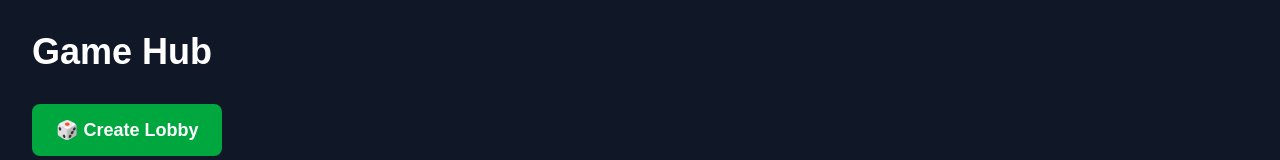
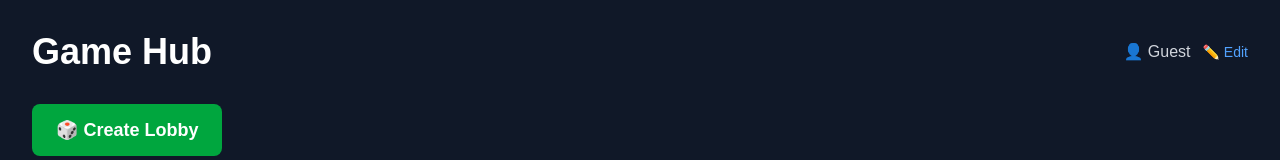
Before and after one commit to Chizza-Guild/gamehub, a Next.js app: page / in a window 1280 px wide. Shown: the top 160 px of the page. Built offline with nearby package versions, Linux system fonts and the light colour scheme; no server answers; the database is empty.

Commit message:
Filter out empty lobbies; Add Edit username on home page

```diff
--- a/src/app/page.tsx
+++ b/src/app/page.tsx
@@ -9,6 +9,10 @@ export default function Home() {
 	const router = useRouter();
 	const [creating, setCreating] = useState(false);
 	const [joinCode, setJoinCode] = useState("");
+	const [username, setUsername] = useState("");
+	const [editingName, setEditingName] = useState(false);
+	const [saved, setSaved] = useState(false);
+
 	type Lobby = {
 		id: number;
 		code: string;
@@ -16,6 +20,12 @@ export default function Home() {
 		lobby_info: any | null;
 		created_at: string;
 	};
+
+	useEffect(() => {
+		const existing = localStorage.getItem("player_name");
+		if (existing) setUsername(existing);
+	}, []);
+
 
 	useEffect(() => {
 		let channel: any;
@@ -112,7 +122,55 @@ export default function Home() {
 
 	return (
 		<div className="min-h-screen bg-gray-900 text-white p-8">
-			<h1 className="text-4xl font-bold mb-8">Game Hub</h1>
+			{/* Top Bar */}
+			<div className="flex justify-between items-center mb-8">
+				<h1 className="text-4xl font-bold">Game Hub</h1>
+
+				{/* Username Display / Editor */}
+				<div className="flex items-center gap-3">
+					{editingName ? (
+						<>
+							<input
+								type="text"
+								value={username}
+								onChange={e => {
+									setUsername(e.target.value);
+									setSaved(false);
+								}}
+								maxLength={16}
+								className="px-3 py-2 rounded bg-gray-800 border border-gray-700 text-white focus:outline-none focus:border-blue-500"
+							/>
+							<button
+								onClick={() => {
+									const trimmed = username.trim();
+									if (trimmed.length < 3) return;
+
+									localStorage.setItem("player_name", trimmed);
+									setUsername(trimmed);
+									setSaved(true);
+									setEditingName(false);
+								}}
+								className="px-3 py-2 bg-blue-600 hover:bg-blue-700 rounded font-semibold"
+							>
+								Save
+							</button>
+						</>
+					) : (
+						<>
+							<span className="text-gray-300">
+								👤 {username || "Guest"}
+							</span>
+							<button
+								onClick={() => setEditingName(true)}
+								className="text-blue-400 hover:text-blue-300 text-sm"
+							>
+								✏️ Edit
+							</button>
+						</>
+					)}
+				</div>
+			</div>
+
 
 			{/* Create Lobby Button */}
 			<div className="mb-8">
@@ -154,7 +212,8 @@ export default function Home() {
 			<h2 className="text-2xl font-bold mb-4">🌍 Public Lobbies</h2>
 
 			<div className="space-y-3 max-w-4xl">
-				{lobbies.length === 0 && (
+				{lobbies
+					.filter((lobby) => getPlayerCount(lobby) > 0).length === 0 && (
 					<p className="text-gray-400">No lobbies available yet</p>
 				)}
 
@@ -195,7 +254,6 @@ export default function Home() {
 			</div>
 
 
-
 			<h2 className="text-2xl font-bold mb-4">Quick Play Games</h2>
 			<div className="grid grid-cols-1 md:grid-cols-2 lg:grid-cols-3 gap-4 max-w-4xl">
 				<Link href="/games/maze" className="p-6 bg-gray-800 hover:bg-gray-700 rounded-lg border-2 border-gray-700 hover:border-blue-500 transition">
```
